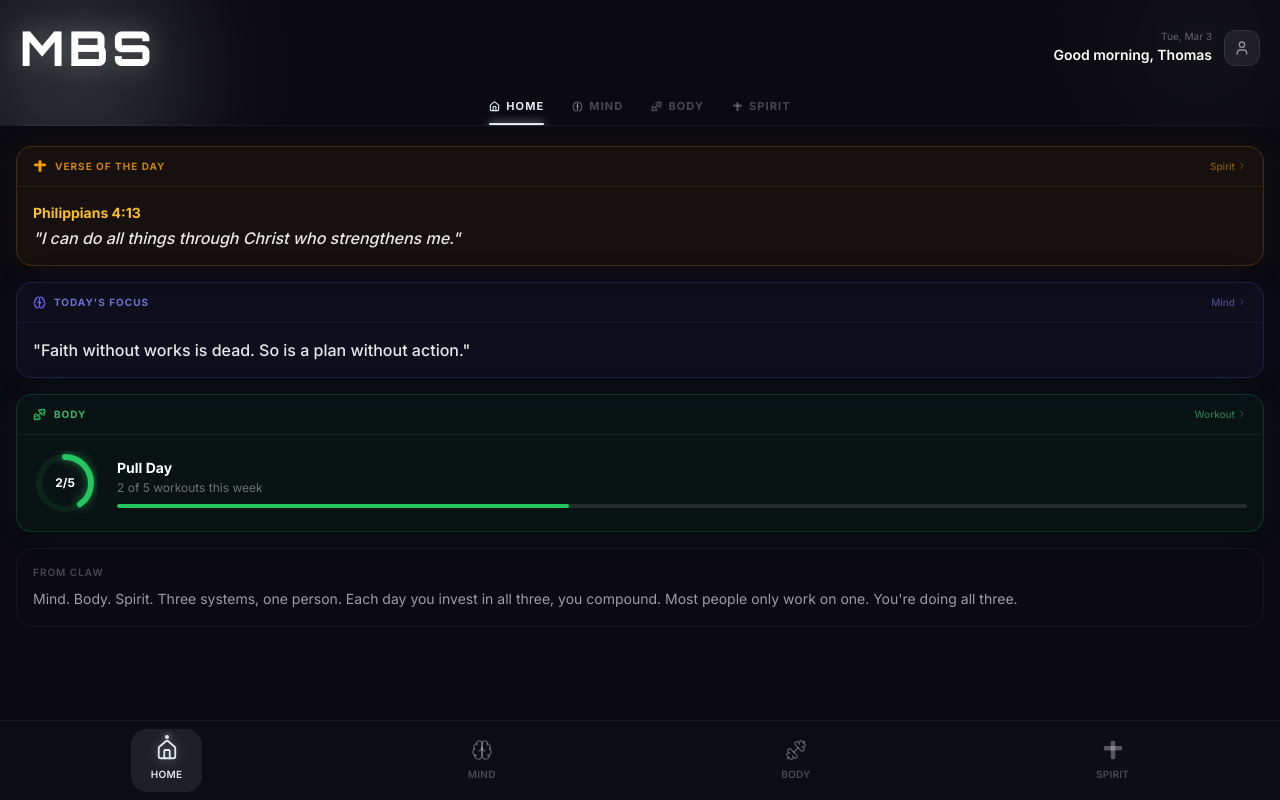
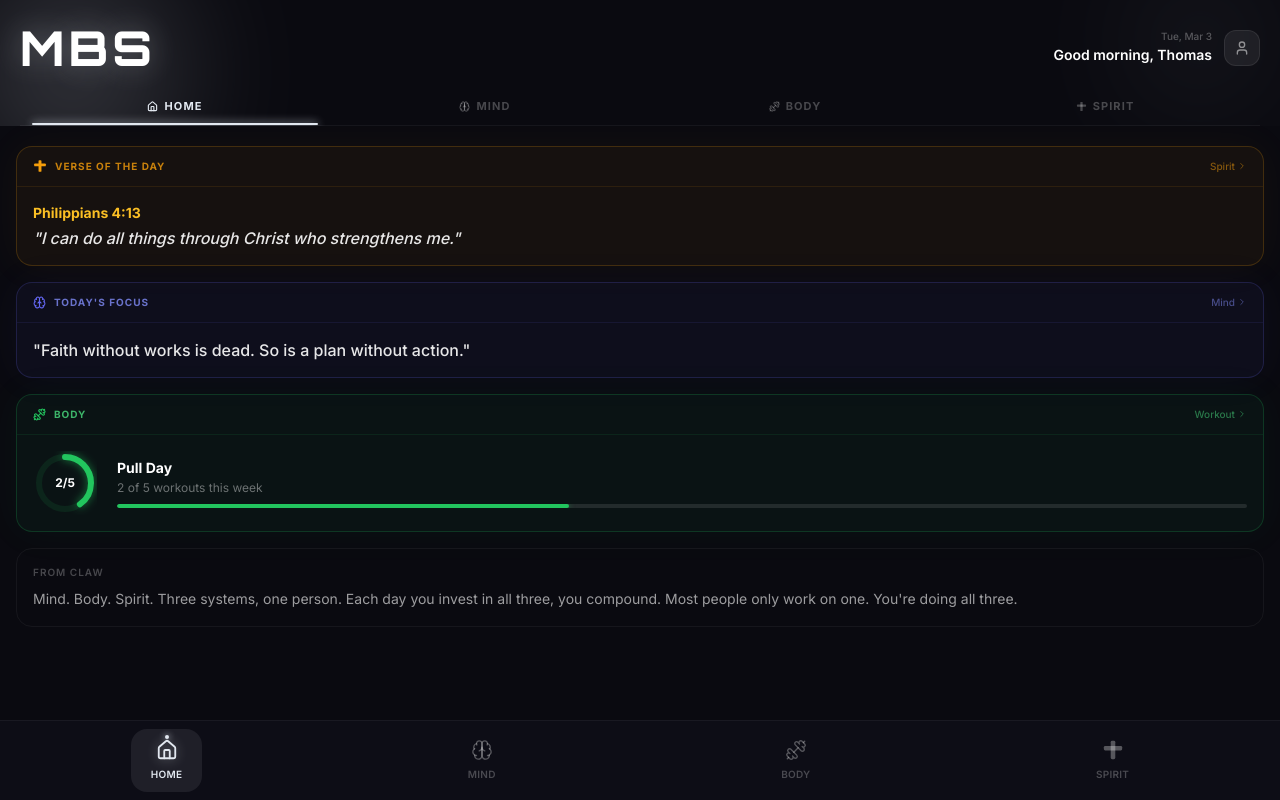
Before and after one commit to tomthornton/life-app, a Next.js app: page / in a window 1280 px wide. Built offline with nearby package versions, Linux system fonts and the light colour scheme.

Commit message:
fix: full-width tab switcher, equal widths

```diff
--- a/components/AppHeader.tsx
+++ b/components/AppHeader.tsx
@@ -92,14 +92,14 @@ export default function AppHeader({
         </div>
 
         {/* Tab switcher */}
-        <div className="flex items-center justify-center gap-1 pb-0">
+        <div className="flex items-center pb-0">
           {TABS.map((tab) => {
             const isActive = activeTab === tab.id
             return (
               <button
                 key={tab.id}
                 onClick={() => onTabPress(tab.id)}
-                className="flex items-center gap-1.5 px-3 py-2.5 transition-all duration-300 relative"
+                className="flex-1 flex items-center justify-center gap-1.5 py-2.5 transition-all duration-300 relative"
               >
                 {/* Active underline */}
                 <span
```
